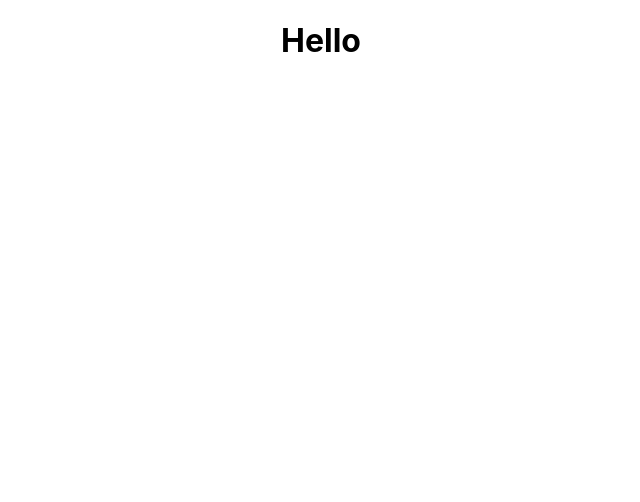
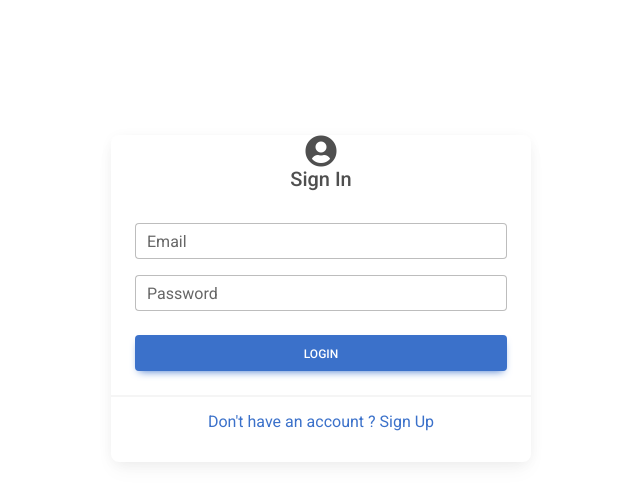
Before and after one commit to Fathir-shishir/love_to_travel_client, a React (Create React App) app: page /login in a window 1280 px wide. Shown: the top 502 px of the page, without its empty margins (319-959 px from the left). Built offline with nearby package versions, Linux system fonts and the light colour scheme.

Commit message:
Login file added

```diff
--- a/public/index.html
+++ b/public/index.html
@@ -10,6 +10,8 @@
       content="Web site created using create-react-app"
     />
     <link rel="apple-touch-icon" href="%PUBLIC_URL%/logo192.png" />
+    <link href="https://use.fontawesome.com/releases/v5.15.1/css/all.css" rel="stylesheet" />
+    <link href="https://fonts.googleapis.com/css?family=Roboto:300,400,500,700&display=swap" rel="stylesheet" />
     <!--
       manifest.json provides metadata used when your web app is installed on a
       user's mobile device or desktop. See https://developers.google.com/web/fundamentals/web-app-manifest/
--- a/src/App.js
+++ b/src/App.js
@@ -1,12 +1,23 @@
-import logo from './logo.svg';
 import './App.css';
-
+import { ToastContainer } from 'react-toastify';
+import { BrowserRouter, Routes, Route } from "react-router-dom";
+import 'react-toastify/dist/ReactToastify.css';
+import Home from './pages/Home';
+import Login from './pages/Login';
+import Register from './pages/Register';
 function App() {
   return (
+    <BrowserRouter>
     <div className="App">
-     <h1>Hello</h1>
+    <ToastContainer></ToastContainer>
+    <Routes>
+    <Route path="/" element={<Home />} />
+          <Route path="/login" element={<Login />} />
+          <Route path="/register" element={<Register />} />
+    </Routes>
 
     </div>
+    </BrowserRouter>
   );
 }
 
--- a/src/index.css
+++ b/src/index.css
@@ -1,8 +1,6 @@
 body {
   margin: 0;
-  font-family: -apple-system, BlinkMacSystemFont, 'Segoe UI', 'Roboto', 'Oxygen',
-    'Ubuntu', 'Cantarell', 'Fira Sans', 'Droid Sans', 'Helvetica Neue',
-    sans-serif;
+  font-family: Roboto, Helvetica, Arial, sans-serif;
   -webkit-font-smoothing: antialiased;
   -moz-osx-font-smoothing: grayscale;
 }
--- a/src/index.js
+++ b/src/index.js
@@ -2,6 +2,7 @@
 import ReactDOM from 'react-dom/client';
 import './index.css';
 import App from './App';
+import 'mdb-react-ui-kit/dist/css/mdb.min.css'
 import reportWebVitals from './reportWebVitals';
 
 const root = ReactDOM.createRoot(document.getElementById('root'));
--- /dev/null
+++ b/src/pages/Home.js
@@ -0,0 +1,11 @@
+import React from 'react';
+
+const Home = () => {
+    return (
+        <div>
+            <h1>Home</h1>
+        </div>
+    );
+};
+
+export default Home;
--- /dev/null
+++ b/src/pages/Login.js
@@ -0,0 +1,83 @@
+import React, { useState, useEffect } from "react";
+import {
+    MDBCard,
+    MDBCardBody,
+    MDBInput,
+    MDBCardFooter,
+    MDBValidation,
+    MDBBtn,
+    MDBIcon,
+    MDBSpinner,
+  } from "mdb-react-ui-kit";
+  import { Link, useNavigate } from "react-router-dom";
+  const initialState = {
+    email: "",
+    password: "",
+  };
+
+const Login = () => {
+    const [formValue, setFormValue] = useState(initialState);
+    const { email, password } = formValue;
+    const handleSubmit = (e) => {
+        e.preventDefault();
+      };
+      const onInputChange = (e) => {
+        let { name, value } = e.target;
+        setFormValue({ ...formValue, [name]: value });
+      };
+    return (
+        <div  style={{
+            margin: "auto",
+            padding: "15px",
+            maxWidth: "450px",
+            alignContent: "center",
+            marginTop: "120px",
+          }}>
+         <MDBCard alignment="center">
+         <MDBIcon fas icon="user-circle" className="fa-2x" />
+         <h5>Sign In</h5>
+         <MDBCardBody>
+         <MDBValidation onSubmit={handleSubmit} noValidate className="row g-3">
+         <div className="col-md-12">
+              <MDBInput
+                label="Email"
+                type="email"
+                value={email}
+                name="email"
+                onChange={onInputChange}
+                required
+                invalid
+                validation="Please provide your email"
+              />
+            </div>
+            <div className="col-md-12">
+              <MDBInput
+                label="Password"
+                type="password"
+                value={password}
+                name="password"
+                onChange={onInputChange}
+                required
+                invalid
+                validation="Please provide your password"
+              />
+            </div>
+            <div className="col-12">
+              <MDBBtn style={{ width: "100%" }} className="mt-2">
+                Login
+              </MDBBtn>
+            </div>
+         </MDBValidation>
+         </MDBCardBody>
+         <MDBCardFooter>
+          <Link to="/register">
+            <p>Don't have an account ? Sign Up</p>
+          </Link>
+        </MDBCardFooter>
+         </MDBCard>
+
+        </div>
+    );
+};
+
+export default Login;
--- /dev/null
+++ b/src/pages/Register.js
@@ -0,0 +1,11 @@
+import React from 'react';
+import { BrowserRouter, Routes, Route } from "react-router-dom";
+const Register = () => {
+    return (
+        <div>
+            <h1>Register</h1>
+        </div>
+    );
+};
+
+export default Register;
```
